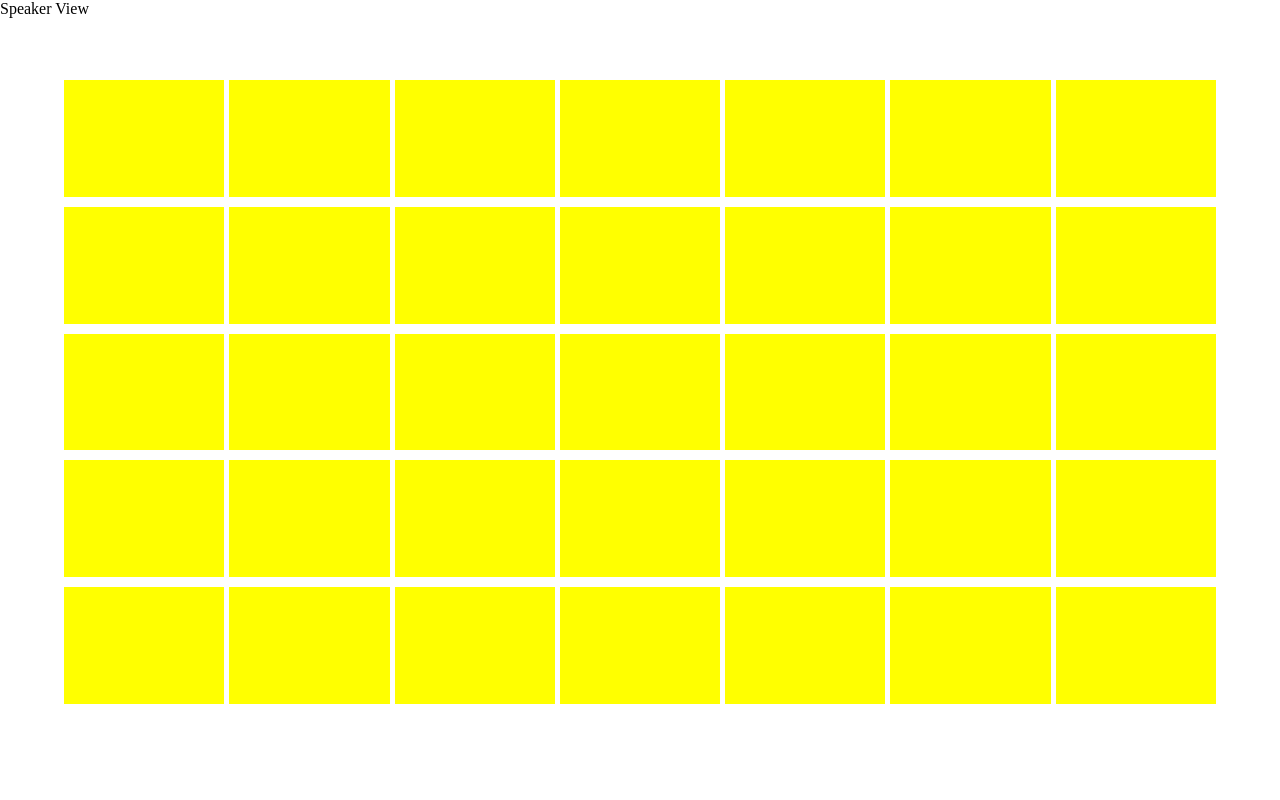
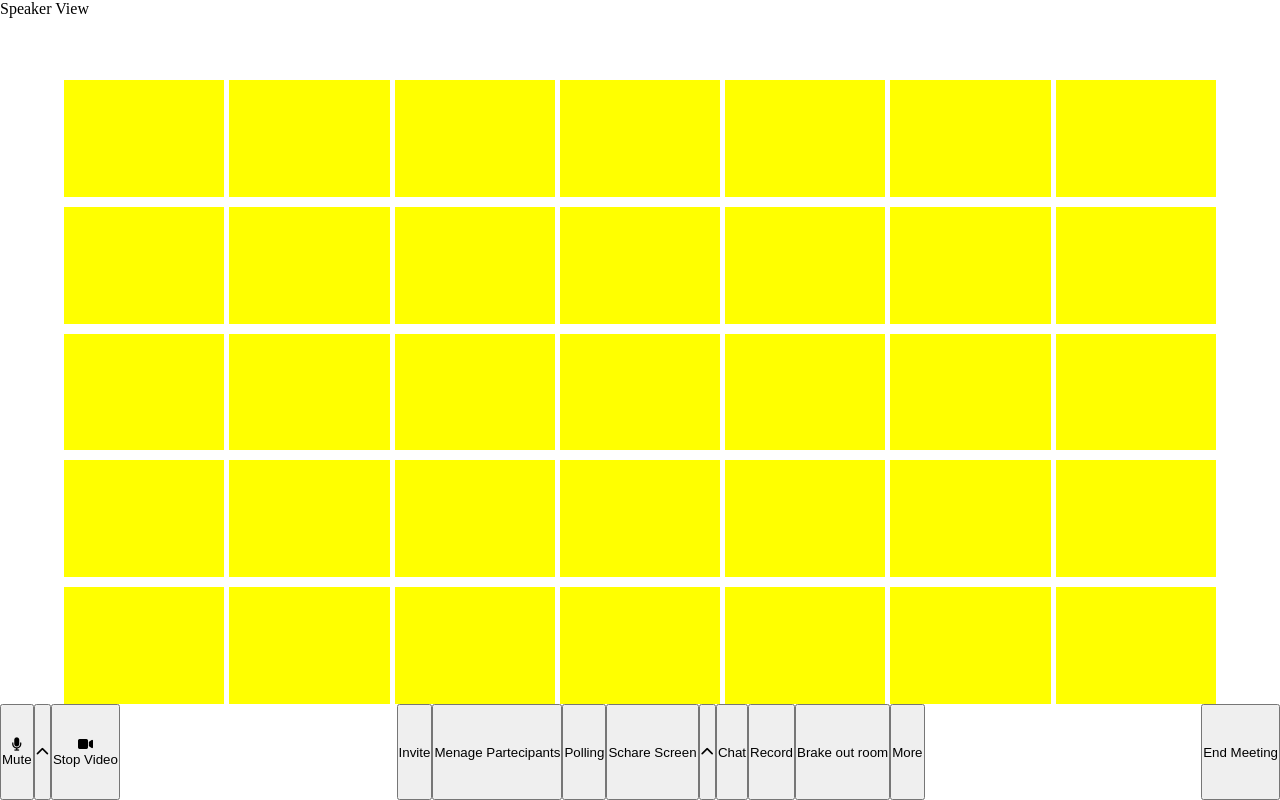
Before and after one commit to SabirHamza/html-css-zoom, a plain HTML site: page index.html in a window 1280 px wide. Drawn offline with Linux system fonts and the light colour scheme.

Commit message:
main and nav

```diff
--- a/css/style.css
+++ b/css/style.css
@@ -4,12 +4,12 @@
     box-sizing: border-box;
 }
 
+.dflex{
+    display: flex;
+}
+
 header{
     height: 10vh;
-}
-
-nav{
-    height: 12vh;
 }
 
 main{
@@ -18,20 +18,31 @@ main{
     margin: 0 auto;
 }
 
-.dflex{
-    display: flex;
-}
 
 .container.main{
+    justify-content: space-between;
     height: 100%;
     flex-wrap: wrap;
-    justify-content: space-between;
     row-gap: 10px;
 }
-
 
 .card{
     height: calc((100% - 40px ) / 5);
     width: calc((100% - 30px) / 7);
     background-color: yellow;
 }
+
+.container.nav{
+    height: 12vh;
+    justify-content: space-between;
+}
+
+.btn{
+    height: 12vh;
+}
+
+.btn.dflex{
+    flex-direction: column;
+    align-items: center;
+    justify-content: center;
+}
--- a/index.html
+++ b/index.html
@@ -4,7 +4,8 @@
     <meta charset="UTF-8">
     <meta http-equiv="X-UA-Compatible" content="IE=edge">
     <meta name="viewport" content="width=device-width, initial-scale=1.0">
-    <title>Document</title>
+    <title>Zoom</title>
+    <link rel="stylesheet" href="https://cdnjs.cloudflare.com/ajax/libs/font-awesome/6.2.1/css/all.min.css" integrity="sha512-MV7K8+y+gLIBoVD59lQIYicR65iaqukzvf/nwasF0nqhPay5w/9lJmVM2hMDcnK1OnMGCdVK+iQrJ7lzPJQd1w==" crossorigin="anonymous" referrerpolicy="no-referrer" />
 
     <link rel="stylesheet" href="./css/style.css">
 </head>
@@ -61,26 +62,54 @@
     </main>
 
     <nav>
-        <div class="container nav">
-            <div>
-                <div class="textcenter"></div>
-                <div class="textcenter"></div>
-                <div class="textcenter"></div>
-                <div class="textcenter"></div>
+        <div class="container nav dflex">
+            <div class="dflex">
+                <button class="btn dflex">
+                    <span><i class="fa-solid fa-microphone"></i></span>
+                    <span>Mute</span>
+                </button>
+                <button><i class="fa-solid fa-chevron-up"></i></button>
+                <button class="btn dflex">
+                    <span><i class="fa-solid fa-video"></i></span>
+                    <span>Stop Video</span>
+                </button>
+                <div></div>
+            </div>
+            <div class="dflex">
+                <button class="btn dflex">
+                    <span></span>
+                    <span>Invite</span>
+                </button>
+                <button class="btn dflex">
+                    <span></span>
+                    <span>Menage Partecipants</span>
+                </button>
+                <button class="btn dflex">
+                    <span></span>
+                    <span>Polling</span>
+                </button>
+                <button class="btn dflex">
+                    <span></span>
+                    <span>Schare Screen</span>
+                </button>
+                <button><i class="fa-solid fa-chevron-up"></i></button>
+                <button class="btn dflex">
+                    <span></span>
+                    <span>Chat</span>
+                </button>
+                <button class="btn dflex">
+                    <span></span>
+                    <span>Record</span>
+                </button><button class="btn dflex">
+                    <span></span>
+                    <span>Brake out room</span>
+                </button><button class="btn dflex">
+                    <span></span>
+                    <span>More</span>
+                </button>
             </div>
             <div>
-                <div class="textcenter"></div>
-                <div class="textcenter"></div>
-                <div class="textcenter"></div>
-                <div class="textcenter"></div>
-                <div class="textcenter"></div>
-                <div class="textcenter"></div>
-                <div class="textcenter"></div>
-                <div class="textcenter"></div>
-                <div class="textcenter"></div>
-            </div>
-            <div>
-                <div class="textcenter"></div>
+                <button class="btn">End Meeting</button>
             </div>
         </div>
     </nav>
```
